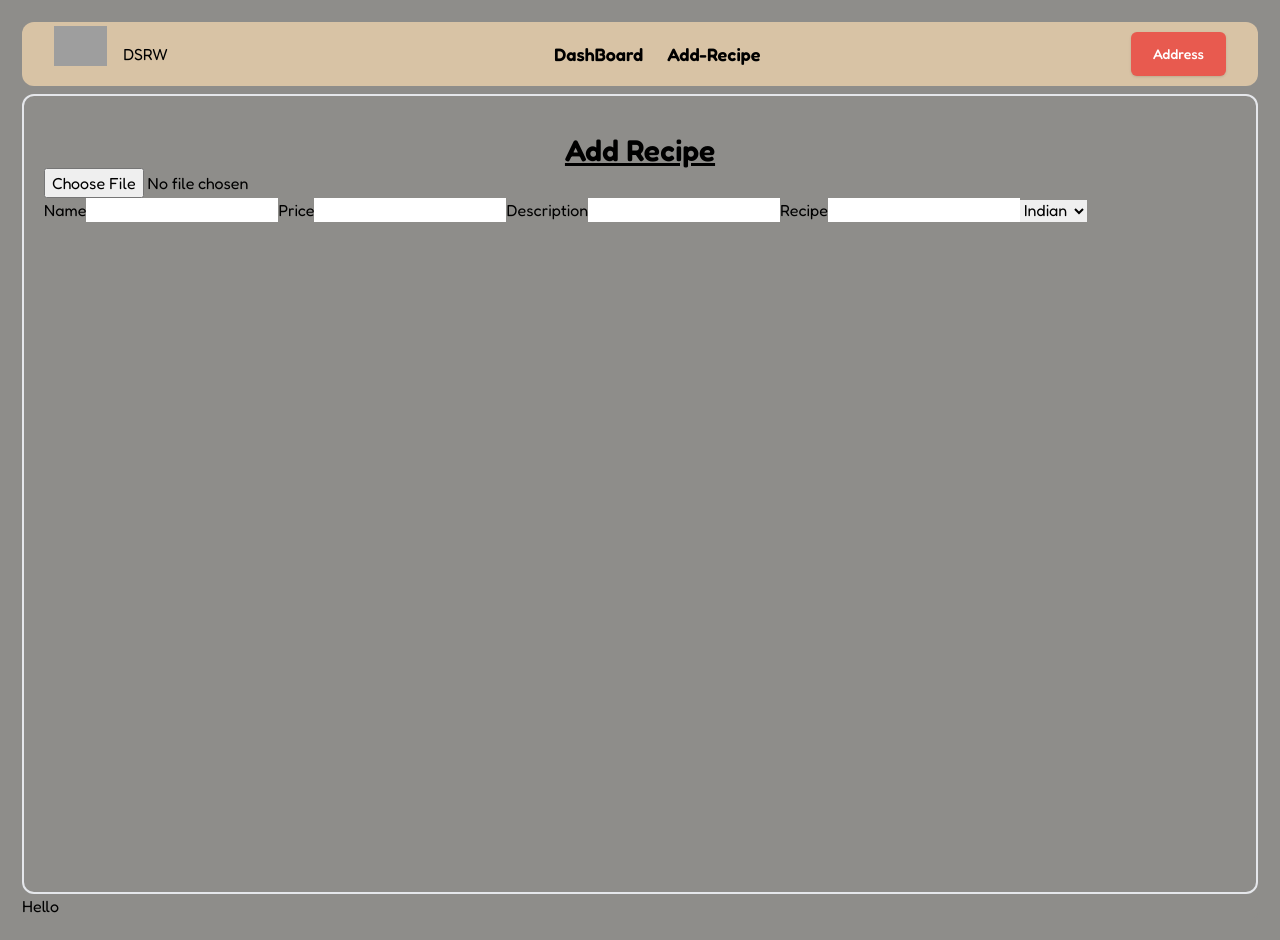
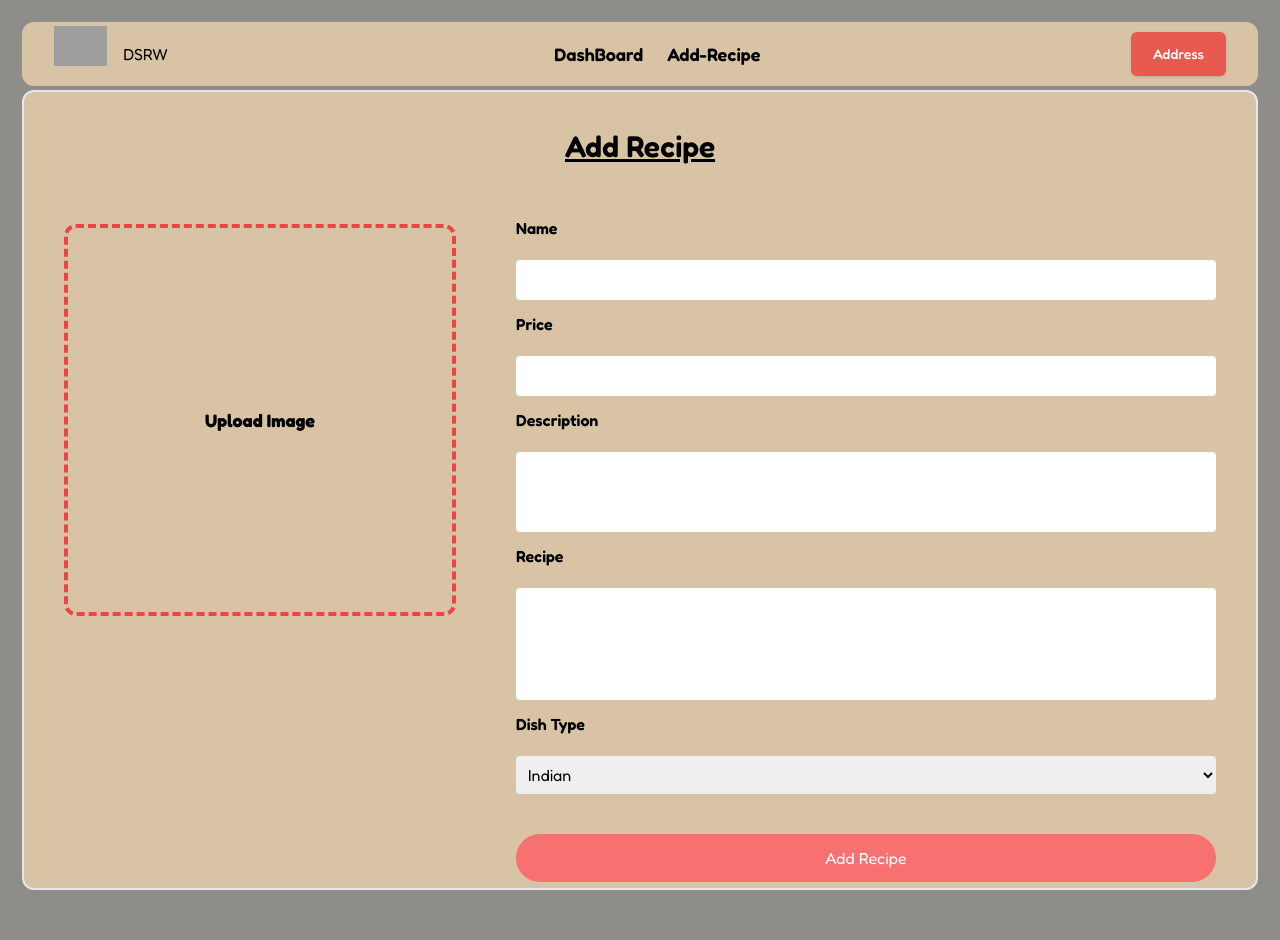
Before and after one commit to mehan05/Recipe_Selling, a React (Vite) app in the folder frontend/: page /add-recipe in a window 1280 px wide. After the commit the page ends 912 px from the top, so only its background shows below. Built offline with nearby package versions, Linux system fonts and the light colour scheme; grey boxes are pictures that could not be loaded.

Commit message:
enhanced ui and added axios api

```diff
--- a/frontend/package.json
+++ b/frontend/package.json
@@ -10,6 +10,7 @@
     "preview": "vite preview"
   },
   "dependencies": {
+    "axios": "^1.7.7",
     "react": "^18.3.1",
     "react-dom": "^18.3.1",
     "react-router-dom": "^6.26.2"
--- a/frontend/src/App.jsx
+++ b/frontend/src/App.jsx
@@ -15,9 +15,7 @@ function App() {
         </Routes>
 
 
-          <div>
-            <h1>Hello</h1>
-          </div>
+
     </div>
   )
 }
--- a/frontend/src/components/AddRecepie/AddRecepie.jsx
+++ b/frontend/src/components/AddRecepie/AddRecepie.jsx
@@ -1,42 +1,151 @@
-import React from 'react'
+import React, { useContext, useState } from 'react';
+import MyContext from '../context/ContextAPI';
+import axios from "axios";
+const AddRecepie = () => {
+  const { RecipeDetails, setRecipeDetails } = useContext(MyContext);
+  const [imageFile, setImageFile] = useState();
+  const [image, setPreview] = useState(null);
 
-const AddRecepie = () => {
+  // State variables for input fields
+  const [name, setName] = useState('');
+  const [price, setPrice] = useState('');
+  const [description, setDescription] = useState('');
+  const [recipe, setRecipe] = useState('');
+  const [dishType, setDishType] = useState('Indian');
+
+  const displayImage = (e) => {
+    e.preventDefault();
+    let file = e.target.files[0];
+    if (file) {
+      setImageFile(file);
+      setPreview(URL.createObjectURL(file));
+    } else {
+      setPreview(null);
+    }
+  };
+
+  const handleSubmit = (e) => {
+    e.preventDefault();
+    const formData = new FormData();
+    formData.append('image',imageFile);
+    setRecipeDetails({
+      formData,
+      name,
+      price,
+      description,
+      recipe,
+      dishType
+    })
+    const api = axios.create({
+        baseURL:"http://localhost:3000",
+        headers:{
+          "Content-Type":"multipart/form-data"
+        }
+    })
+
+    try {
+
+      api.post('/upload',RecipeDetails.formData,{
+        RecipeDetails
+      })
+
+      alert("Data Uploaded")
+    } catch (error) {
+        alert("ERROR")
+        console.log(error);
+    }
+
+  };
+
   return (
-    <div className='border-2 h-lvh mt-2 rounded-xl p-5'>
-
+    <div className='border-2 h-lvh mt-1 rounded-xl p-5 bg-[#D8C3A5] overflow-hidden'>
       <div className='flex justify-center'>
         <h1 className='text-3xl mt-4 font-semibold underline-offset-3 underline'>Add Recipe</h1>
       </div>
 
-        <div>
-              <input type="file" accept='image/' />
+      <div className='flex justify-around mt-3'>
+        <div className='flex flex-col border-3 border-red-500 p-5 rounded-lg items-center mt-7'>
+          <input
+            type="file"
+            accept='image/*'
+            id='fileInput'
+            className='hidden'
+            onChange={displayImage}
+          />
+          {image ? (
+            <img className="rounded-xl w-96 max-h-[500px]" src={image} alt="image description" />
+          ) : (
+            <label
+              htmlFor='fileInput'
+              className='border-[4px] border-dashed border-red-500 rounded-xl hover:-translate-y-5 duration-300 hover:border-[6px]'
+            >
+              <div className='w-96 h-96 flex items-center justify-center'>
+                <span className='font-bold text-lg'>Upload Image</span>
+              </div>
+            </label>
+          )}
         </div>
 
-        <div>
-          <form action="">
-              <label htmlFor="name">Name</label>
-              <input type="text" id='name'/>
+        <div className='flex justify-end m-10'>
+          <form onSubmit={handleSubmit} className='flex flex-col gap-3 w-[700px]'>
+            <label htmlFor="name" className='font-semibold'>Name</label>
+            <input
+              type="text"
+              id='name'
+              value={name}
+              onChange={(e) => setName(e.target.value)}
+              className='mt-2 rounded p-2'
+            />
 
-              <label htmlFor="name">Price</label>
-              <input type="number" id='name'/>
+            <label htmlFor="price" className='font-semibold'>Price</label>
+            <input
+              type="number"
+              id='price'
+              value={price}
+              onChange={(e) => setPrice(e.target.value)}
+              className='mt-2 rounded p-2'
+            />
 
-              <label htmlFor="name">Description</label>
-              <input type="textarea" id='name'/>
+            <label htmlFor="description" className='font-semibold'>Description</label>
+            <textarea
+              id='description'
+              value={description}
+              onChange={(e) => setDescription(e.target.value)}
+              className='mt-2 rounded p-2 resize-none h-20'
+            />
 
-              <label htmlFor="name">Recipe</label>
-              <input type="textarea" id='name'/>
+            <label htmlFor="recipe" className='font-semibold'>Recipe</label>
+            <textarea
+              id='recipe'
+              value={recipe}
+              onChange={(e) => setRecipe(e.target.value)}
+              className='mt-2 rounded p-2 resize-none h-28'
+            />
 
-              <select name="options" id="">
-                    <option value="Indian">Indian</option>
-                    <option value="italian">italian</option>
-                    <option value="french">french</option>
-              </select>
+            <label htmlFor="options" className='font-semibold'>Dish Type</label>
+            <select
+              name="options"
+              id="options"
+              value={dishType}
+              onChange={(e) => setDishType(e.target.value)}
+              className='mt-2 rounded p-2'
+            >
+              <option value="Indian">Indian</option>
+              <option value="Italian">Italian</option>
+              <option value="French">French</option>
+            </select>
+
+            <button
+              type='submit'
+              className='cursor-pointer mt-7 p-3 bg-red-400 text-white hover:bg-red-500 transition-transform transform hover:scale-105 rounded-full'
+            >
+              Add Recipe
+            </button>
           </form>
         </div>
+      </div>
+    </div>
+  );
+};
 
-
-    </div>
-  )
-}
-
-export default AddRecepie
+export default AddRecepie;
--- /dev/null
+++ b/frontend/src/components/context/ContextAPI.js
@@ -0,0 +1,5 @@
+import { createContext } from "react";
+
+const MyContext = createContext();
+
+export default MyContext;
--- /dev/null
+++ b/frontend/src/components/context/ContextProvider.jsx
@@ -0,0 +1,16 @@
+import React, { useState } from 'react'
+import MyContext from './ContextAPI';
+
+const ContextProvider = ({children}) => {
+    const[RecipeDetails,setRecipeDetails] = useState([]);
+
+  return (
+
+    <MyContext.Provider value={{RecipeDetails,setRecipeDetails}}>
+        {children}
+    </MyContext.Provider>
+
+  )
+}
+
+export default ContextProvider
--- a/frontend/src/main.jsx
+++ b/frontend/src/main.jsx
@@ -3,13 +3,16 @@ import { createRoot } from 'react-dom/client'
 import App from './App.jsx'
 import { BrowserRouter } from 'react-router-dom'
 import './index.css'
+import ContextProvider from './components/context/ContextProvider.jsx'
 
 createRoot(document.getElementById('root')).render(
   <StrictMode>
-    <BrowserRouter>
-      <div className=' m-5 border-2 border-[#8E8D8A] rounded-lg'>
-      <App  className = " bg-[#8E8D8A]"/>
-      </div>
-    </BrowserRouter>
+    <ContextProvider>
+      <BrowserRouter>
+        <div className=' m-5 border-2 border-[#8E8D8A] rounded-lg'>
+        <App  className = " bg-[#8E8D8A]"/>
+        </div>
+      </BrowserRouter>
+    </ContextProvider>
   </StrictMode>,
 )
```
Also changed, not shown: 1 other file (tests, documents, lock files or other folders).
